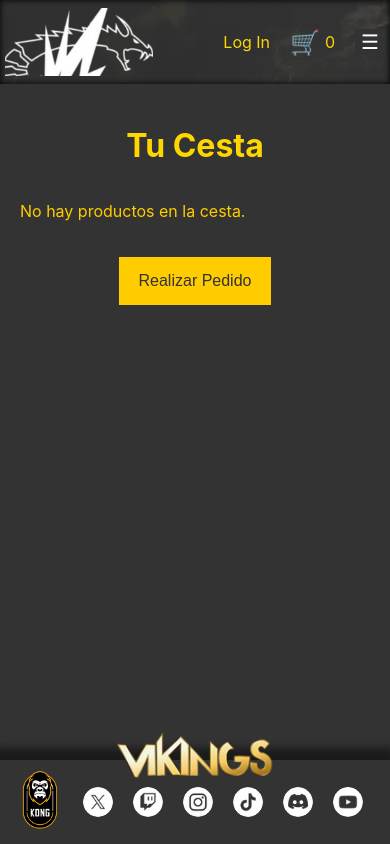
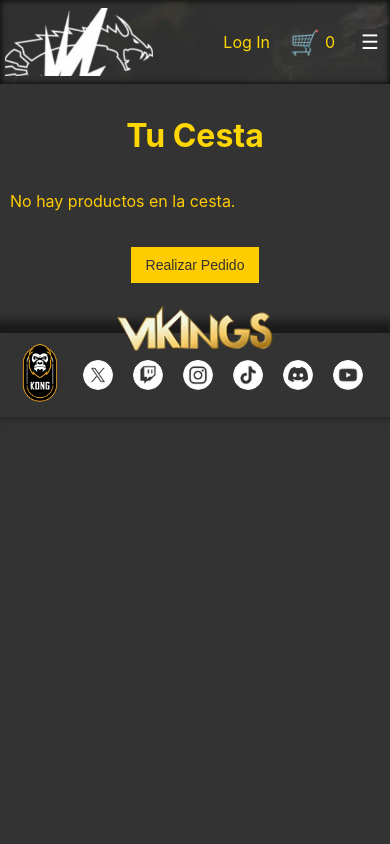
Before and after one commit to rupi014/vikings-frontend, a React (Create React App) app: page /cesta in a window 390 px wide. Built offline with nearby package versions, Linux system fonts and the light colour scheme.

Commit message:
cesta mq added

```diff
--- a/src/components/styles/cesta.css
+++ b/src/components/styles/cesta.css
@@ -78,3 +78,52 @@
 .realizar-pedido-boton:hover {
     background-color: #e6b800;
 }
+
+/* Media Queries */
+@media (max-width: 768px) {
+  .cesta-container {
+    padding: 15px;
+    height: auto;
+  }
+
+  .productos-cesta {
+      grid-template-columns: repeat(auto-fill, minmax(150px, 1fr));
+  }
+
+  .producto-cesta-nombre {
+      font-size: 14px;
+  }
+
+  .producto-cesta-precio {
+      font-size: 12px;
+  }
+}
+
+@media (max-width: 480px) {
+  .cesta-container {
+    padding: 10px;
+    height: auto;
+  }
+
+  .productos-cesta {
+      grid-template-columns: 1fr;
+  }
+
+  .producto-cesta {
+      padding: 8px;
+  }
+
+  .producto-cesta-nombre {
+      font-size: 12px;
+  }
+
+  .producto-cesta-precio {
+      font-size: 10px;
+  }
+
+  .realizar-pedido-boton {
+      padding: 10px 15px;
+      font-size: 14px;
+      margin-bottom: 40px;
+  }
+}
```
